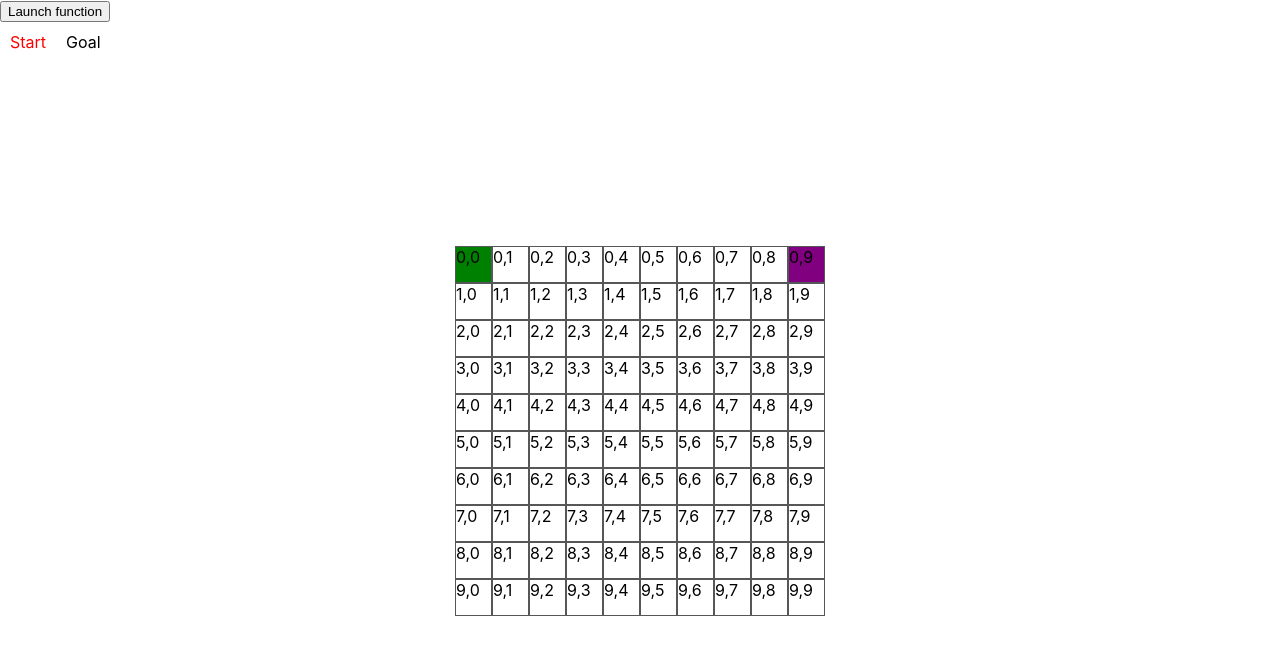
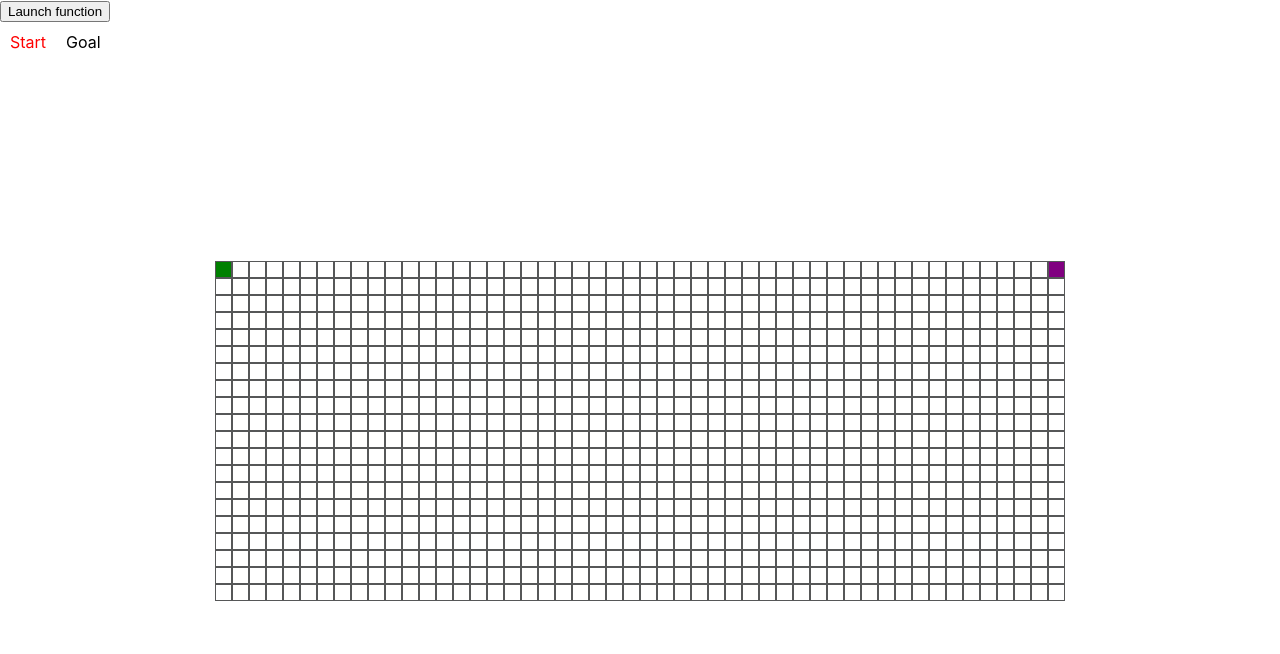
Before and after one commit to reddcarp/pathfinding-visualizer, a React (Create React App) app: page / in a window 1280 px wide. Shown: the top 654 px of the page. Built offline with nearby package versions, Linux system fonts and the light colour scheme.

Commit message:
[Bigger] bigger grid

```diff
--- a/src/App.tsx
+++ b/src/App.tsx
@@ -11,7 +11,7 @@ function App() {
     handleSelectedStateChange,
     selectedState,
     handlePathfindingVisualization,
-  } = usePathfinding(10, 10);
+  } = usePathfinding(20, 50);
 
   return (
     <div className="App">
--- a/src/components/grid/Node.tsx
+++ b/src/components/grid/Node.tsx
@@ -27,11 +27,7 @@ class Node extends React.Component<NodeProps, NodeState> {
 
     // forbids override of a goal or start node
     if (this.props.node.state === "goal" || this.props.node.state === "start") {
-      return (
-        <div id="node" state-type={this.props.node.state}>
-          {this.props.node.coord.row},{this.props.node.coord.column}
-        </div>
-      );
+      return <div id="node" state-type={this.props.node.state}></div>;
     }
 
     return (
@@ -39,9 +35,7 @@ class Node extends React.Component<NodeProps, NodeState> {
         onClick={(e) => this.handleClick(e)}
         id="node"
         state-type={this.props.node.state}
-      >
-        {this.props.node.coord.row},{this.props.node.coord.column}
-      </div>
+      ></div>
     );
   }
 }
--- a/src/hooks/usePathfinding/index.tsx
+++ b/src/hooks/usePathfinding/index.tsx
@@ -84,7 +84,7 @@ const usePathfinding = (rows: number, columns: number) => {
           };
           return newNodes;
         });
-      }, 25 * idx);
+      }, 10 * idx);
     });
   };
 
--- a/src/styles/index.css
+++ b/src/styles/index.css
@@ -15,7 +15,7 @@ body {
   --color-grid-border: #565758;
   --color-text: #000;
 
-  --node-size: 35px;
+  --node-size: 15px;
 }
 
 #root {
```
